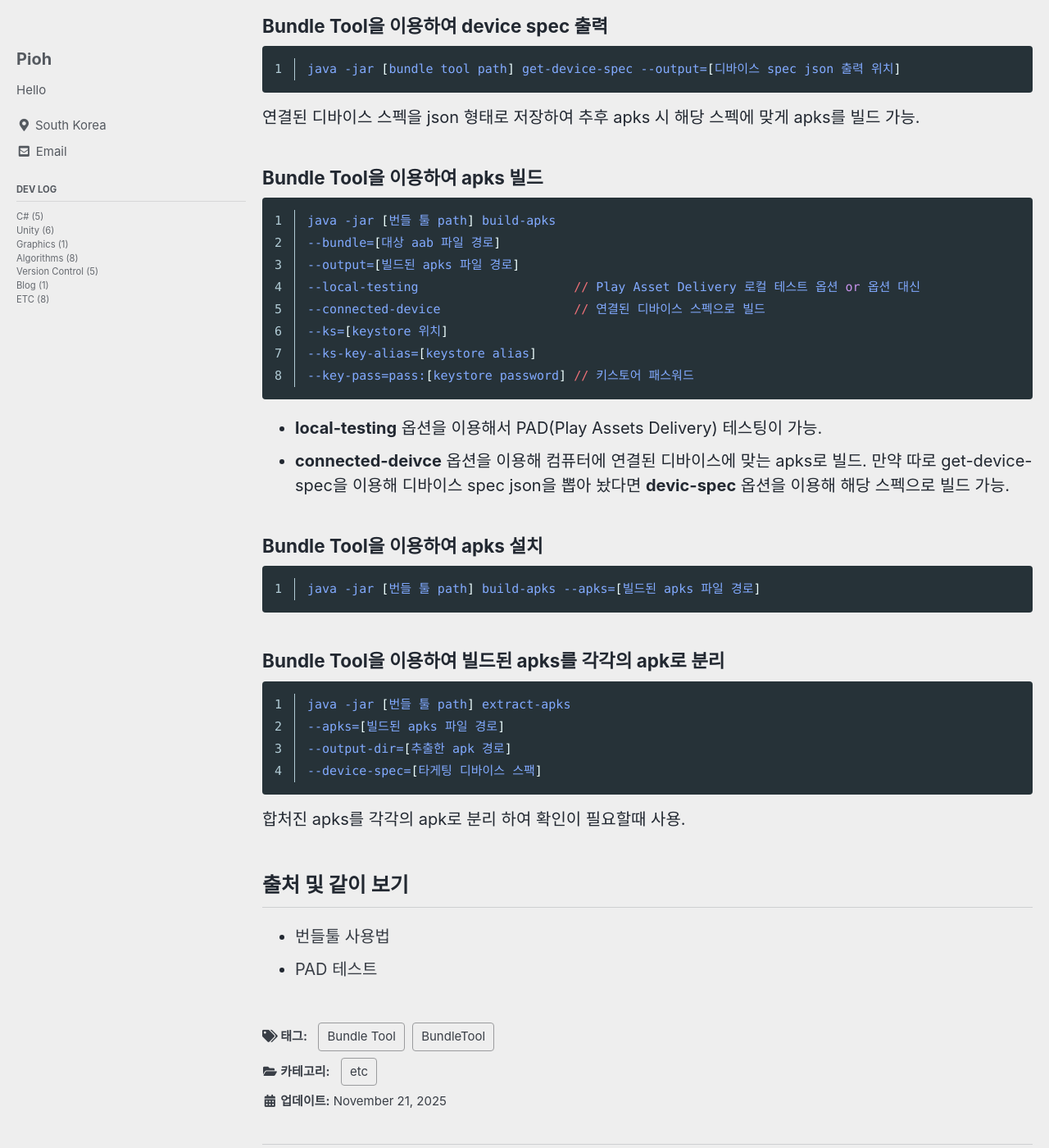
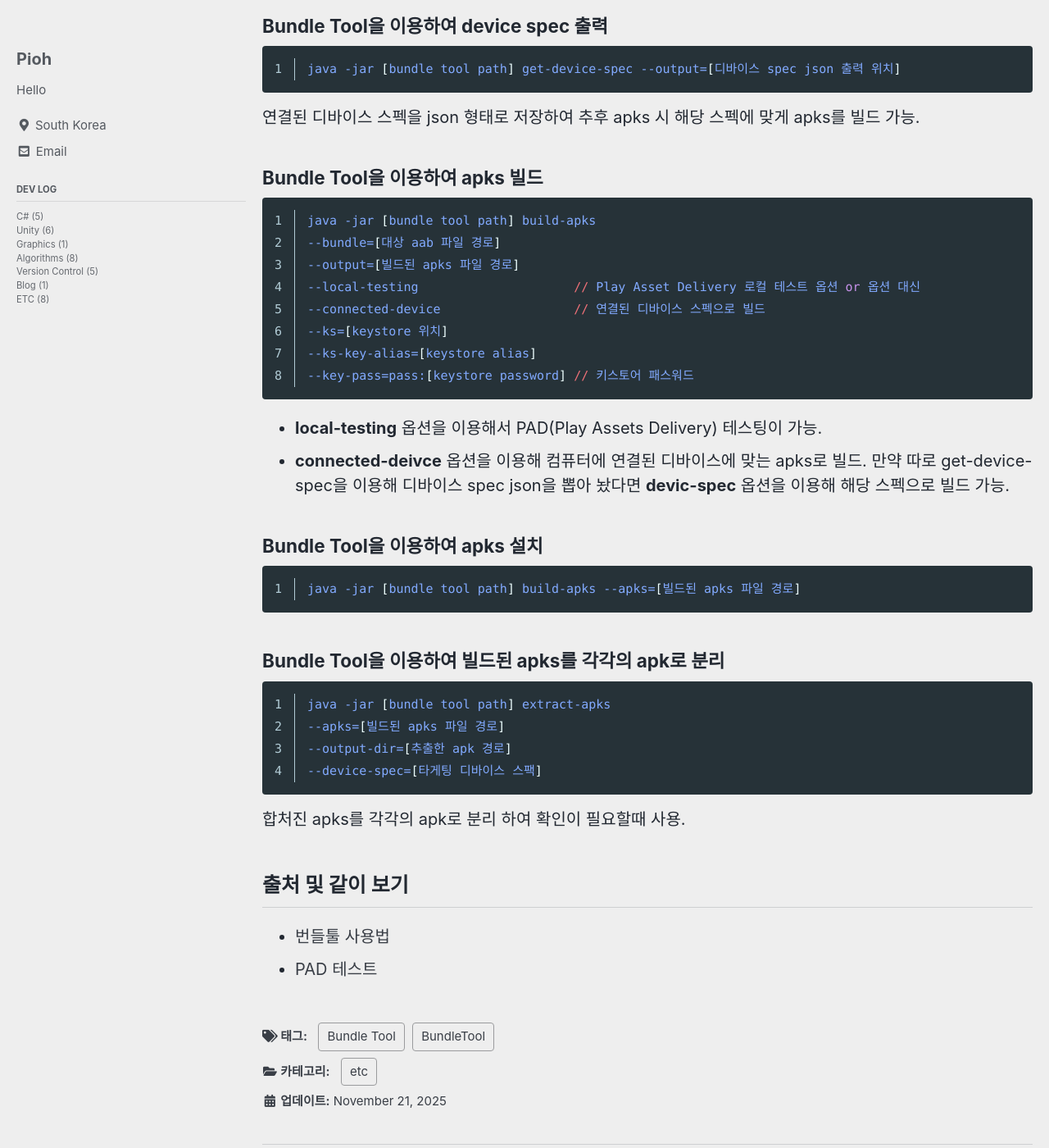
Before and after one commit to devpioh/devpioh.github.io, a Jekyll site: the page built from _posts/Devlog/Etc/2025-11-21-bundletool.md, in a window 1280 px wide and 1400 px high, scrolled down 1601 px. Shown: the whole window at 82% size. Built offline with Jekyll 4.4.1, drawn with Linux system fonts in a browser that asks for light colours; cached includes are drawn as plain includes; some web fonts are replaced; comment, search, counter and statistics services are not loaded.

Commit message:
오타 수정

````diff
--- a/_posts/Devlog/Etc/2025-11-21-bundletool.md
+++ b/_posts/Devlog/Etc/2025-11-21-bundletool.md
@@ -62,7 +62,7 @@ java -jar [bundle tool path] get-device-spec --output=[디바이스 spec json
 ### Bundle Tool을 이용하여 apks 빌드
 
 ```ps
-java -jar [번들 툴 path] build-apks
+java -jar [bundle tool path] build-apks
 --bundle=[대상 aab 파일 경로]
 --output=[빌드된 apks 파일 경로]
 --local-testing                     // Play Asset Delivery 로컬 테스트 옵션 or 옵션 대신
@@ -78,13 +78,13 @@ java -jar [번들 툴 path] build-apks
 ### Bundle Tool을 이용하여 apks 설치
 
 ```ps
-java -jar [번들 툴 path] build-apks --apks=[빌드된 apks 파일 경로]
+java -jar [bundle tool path] build-apks --apks=[빌드된 apks 파일 경로]
 ```
 
 ### Bundle Tool을 이용하여 빌드된 apks를 각각의 apk로 분리
 
 ```ps
-java -jar [번들 툴 path] extract-apks
+java -jar [bundle tool path] extract-apks
 --apks=[빌드된 apks 파일 경로]
 --output-dir=[추출한 apk 경로]
 --device-spec=[타게팅 디바이스 스팩]
````
